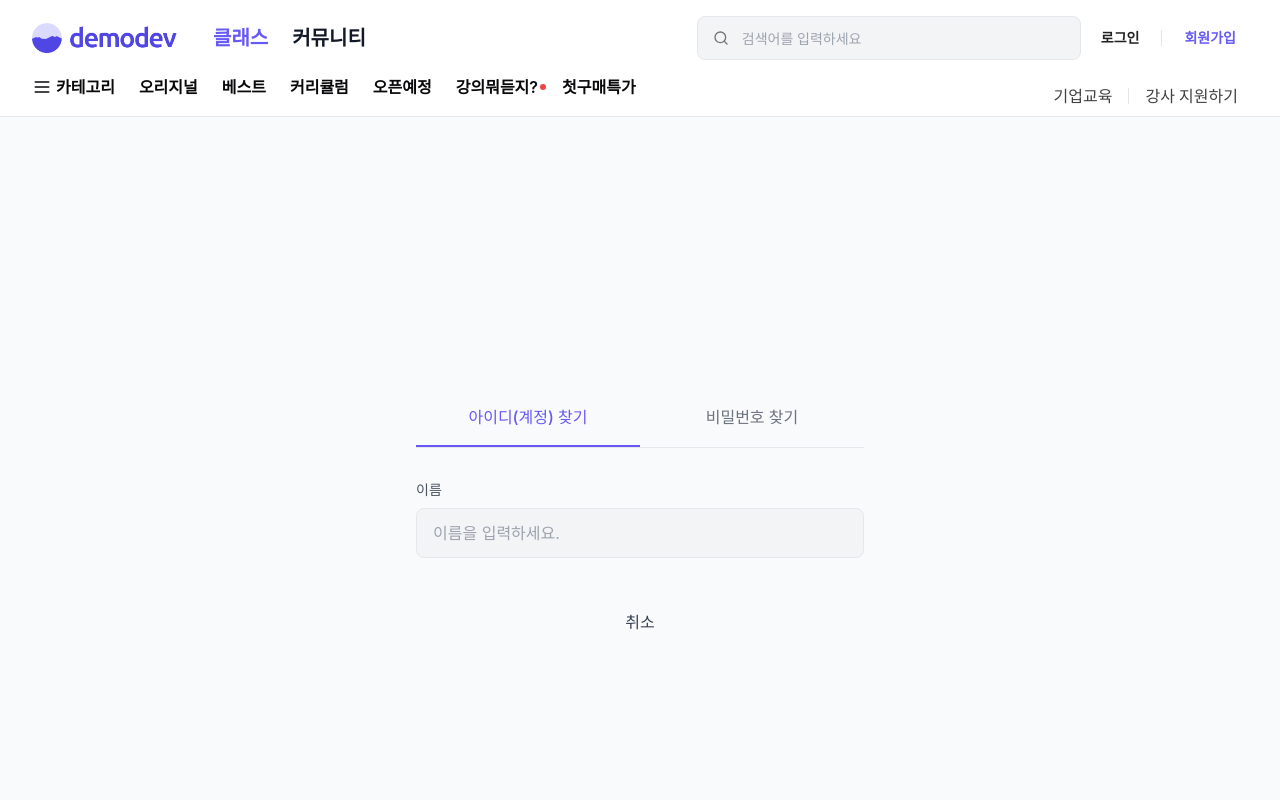
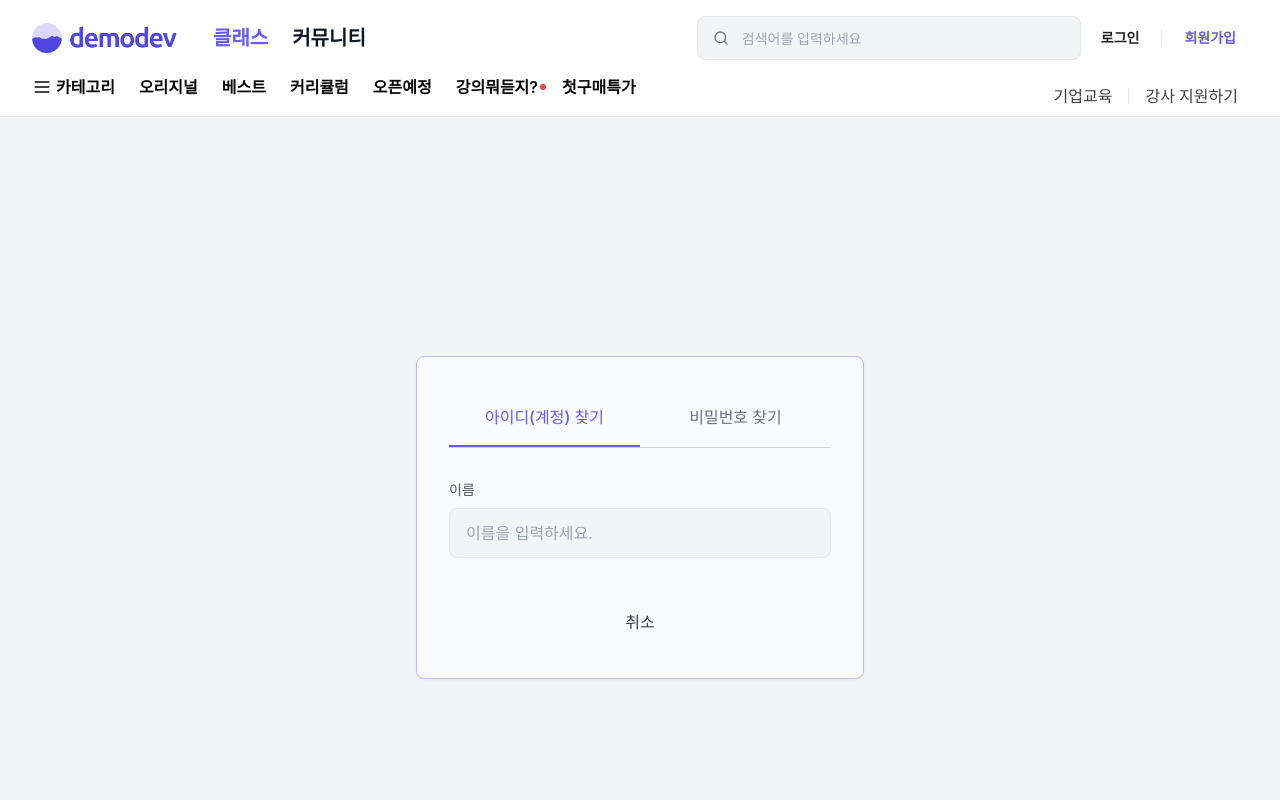
Before and after one commit to demodev-lab/demodev-lecture, a Next.js app: page /find in a window 1280 px wide. Shown: the top 800 px of the page. Built offline with nearby package versions, Linux system fonts and the light colour scheme.

Commit message:
demolearn-31[Feat]: 아이디찾기 재설정 회원가입 UI 수정

```diff
--- a/app/find/page.tsx
+++ b/app/find/page.tsx
@@ -35,10 +35,10 @@ export default function FindIdPage() {
   };
 
   return (
-    <div className="min-h-screen bg-gray-50 flex items-center justify-center px-4 py-12">
-      <div className="w-full max-w-md">
+    <div className="min-h-screen bg-gray-100 flex items-center justify-center px-4 py-12">
+      <div className="w-full max-w-md bg-gray-50 rounded-lg border border-brand-300 p-8 shadow-sm">
         {/* 탭 */}
-        <div className="flex border-b border-gray-200 mb-8">
+        <div className="flex border-b border-gray-300 mb-8">
           <Link
             href="/find"
             className="flex-1 py-4 text-center font-medium text-brand-500 border-b-2 border-brand-500"
--- a/app/find/pw/page.tsx
+++ b/app/find/pw/page.tsx
@@ -36,8 +36,8 @@ export default function FindPasswordPage() {
   };
 
   return (
-    <div className="min-h-screen bg-gray-50 flex items-center justify-center px-4 py-12">
-      <div className="w-full max-w-md">
+    <div className="min-h-screen bg-gray-100 flex items-center justify-center px-4 py-12">
+      <div className="w-full max-w-md bg-gray-50 rounded-lg border border-brand-300 p-8 shadow-sm">
         {/* 탭 */}
         <div className="flex border-b border-gray-200 mb-8">
           <Link
--- a/app/signup/page.tsx
+++ b/app/signup/page.tsx
@@ -33,8 +33,8 @@ export default function SignupPage() {
   };
 
   return (
-    <div className="min-h-screen bg-white flex items-center justify-center px-4 py-12">
-      <div className="w-full max-w-md">
+    <div className="min-h-screen bg-gray-100 flex items-center justify-center px-4 py-12">
+      <div className="w-full max-w-md bg-gray-50 rounded-lg border border-brand-300 p-8 shadow-sm">
         {/* 제목 */}
         <h1 className="text-3xl font-bold text-center mb-12">회원가입</h1>
 
```
